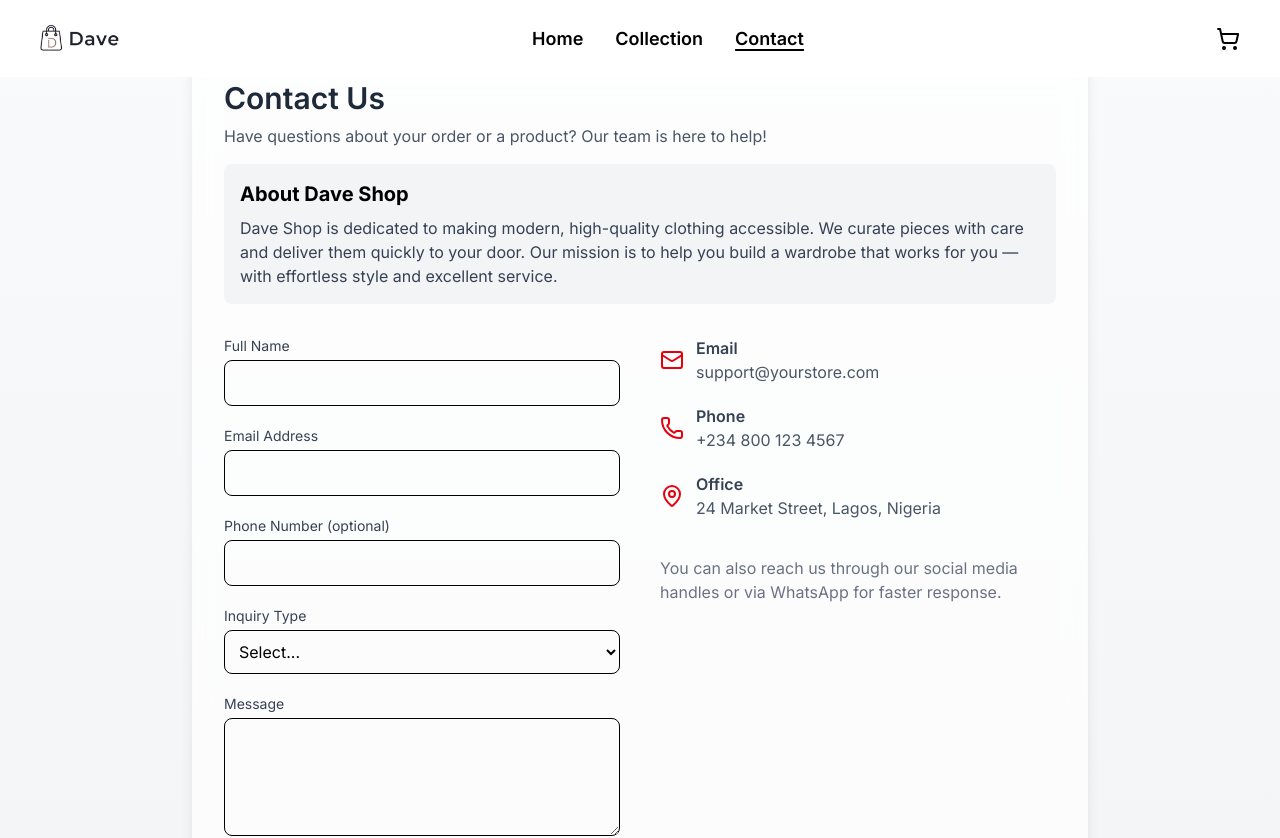
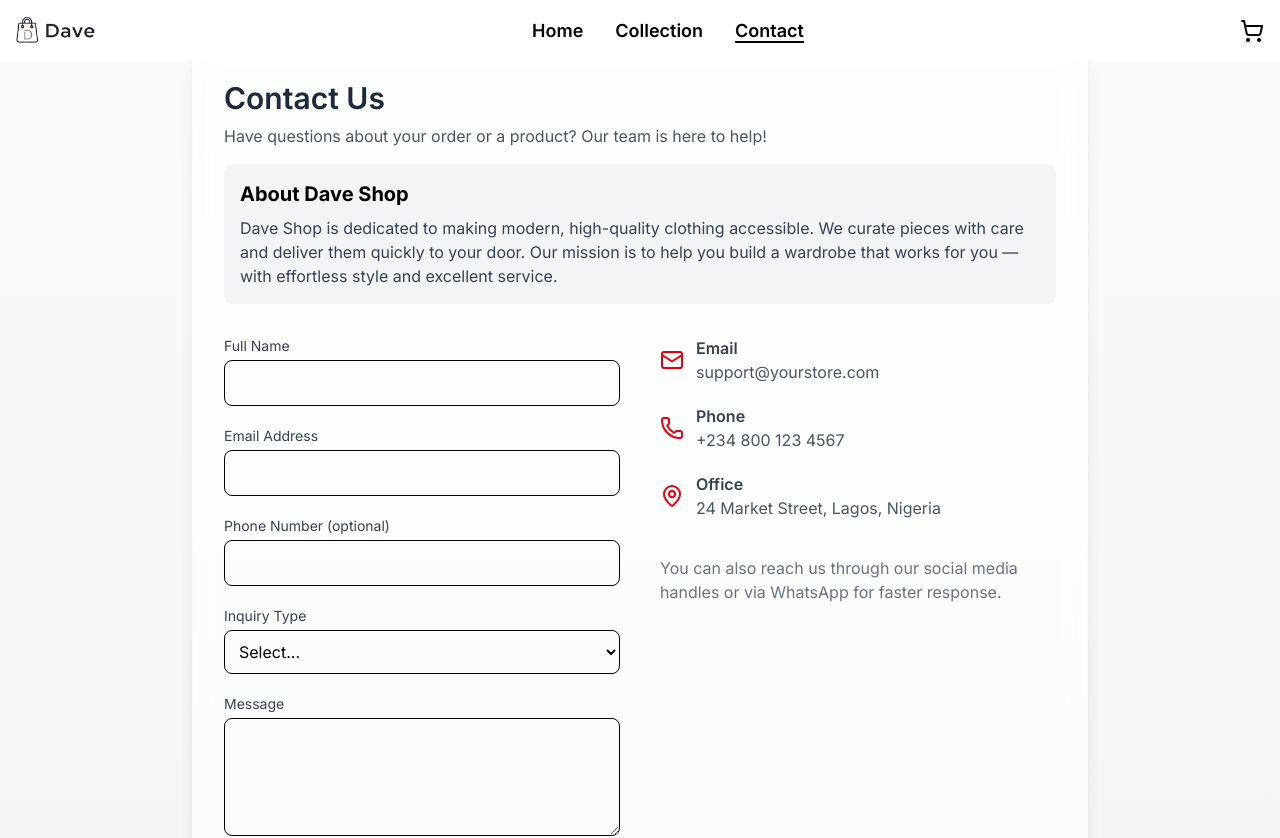
Before and after one commit to Darvidva/dave-shop, a React (Vite) app: page /contact in a window 1280 px wide. Shown: the top 838 px of the page. Built offline with nearby package versions, Linux system fonts and the light colour scheme.

Commit message:
Fixed some navbar style issues on the Contact page and Collection page.

```diff
--- a/src/components/NavBar.jsx
+++ b/src/components/NavBar.jsx
@@ -14,6 +14,7 @@ export default function NavBar() {
 
   // Detect current route
   const isContactPage = location.pathname === "/contact";
+  const isCollectionPage = location.pathname === "/collection";
 
   // Scroll detection for other pages
   useEffect(() => {
@@ -26,7 +27,7 @@ export default function NavBar() {
   const handleNavClick = () => setIsMenuOpen(false);
 
   // Navbar style logic
-  const navbarStyle = isContactPage
+  const navbarStyle = isContactPage || isCollectionPage
     ? "bg-white text-black" // Contact page: white background, white text
     : isScrolled
     ? "bg-white text-black shadow-md"
@@ -35,7 +36,7 @@ export default function NavBar() {
   return (
     <div className="fixed top-0 left-0 right-0 z-50 transition-all duration-300">
       <div
-        className={`max-w-full mx-auto flex justify-between items-center px-4 md:px-10 py-3 ${navbarStyle}`}
+        className={`max-w-full mx-auto flex justify-between items-center px-4 md:px-4 py-1 ${navbarStyle}`}
       >
         {/* Mobile menu button */}
         <div className="md:hidden">
@@ -109,7 +110,7 @@ export default function NavBar() {
           isMenuOpen ? "max-h-60 opacity-100" : "max-h-0 opacity-0 overflow-hidden"
         } ${navbarStyle}`}
       >
-        <ul className="flex flex-col items-center py-4 text-lg font-semibold">
+        <ul className="flex flex-col items-center text-lg font-semibold">
           <li className="my-2">
             <NavLink to="/" end onClick={handleNavClick}>
               Home
--- a/src/components/Pages/Contact.jsx
+++ b/src/components/Pages/Contact.jsx
@@ -142,7 +142,7 @@ export default function Contact() {
                 animate={{ opacity: 1 }}
                 className="text-green-600 text-center mt-2"
               >
-                ✅ Message sent successfully! We’ll get back to you shortly.
+                Message sent successfully! We’ll get back to you shortly.
               </motion.p>
             )}
           </form>
```
